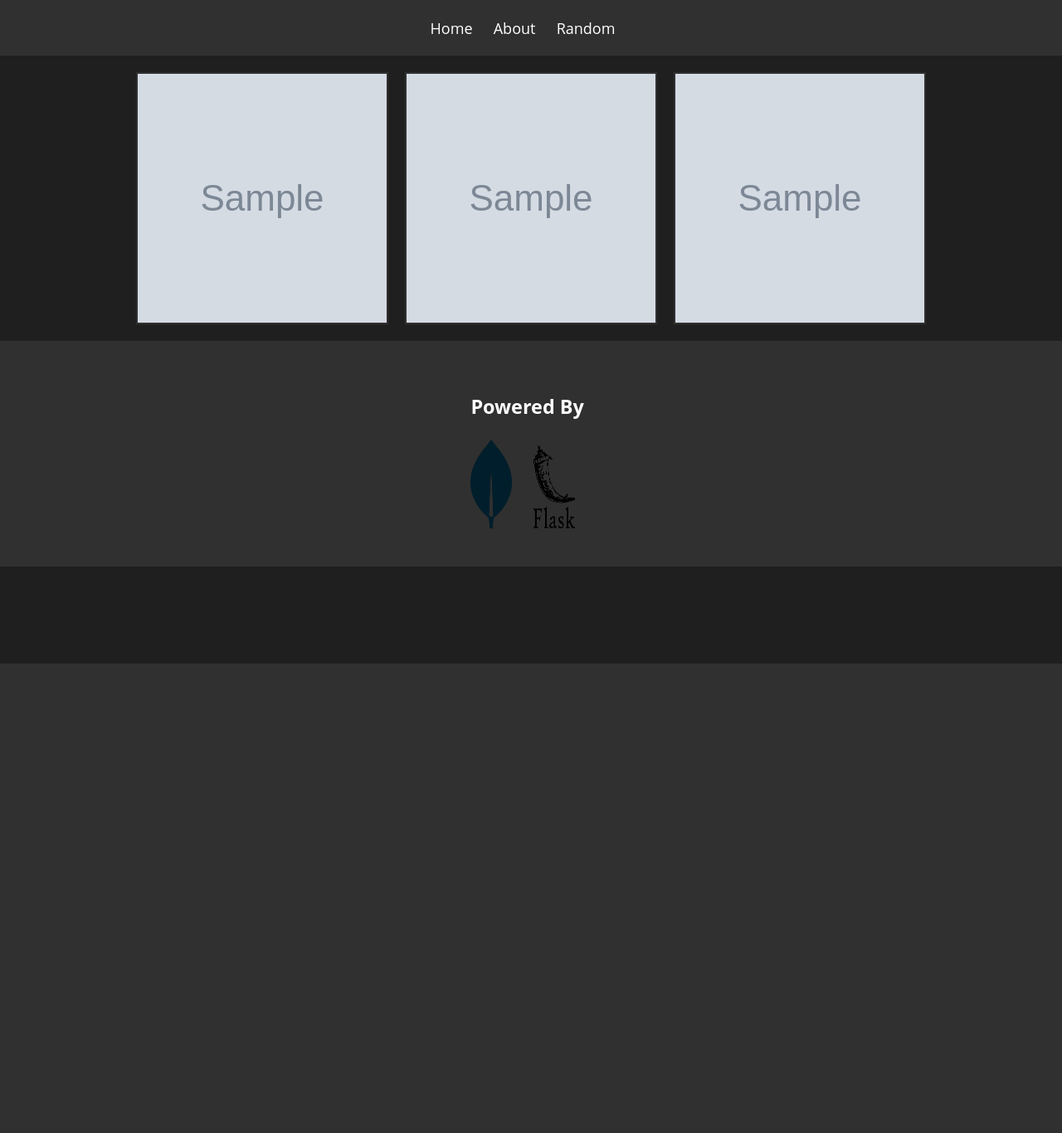
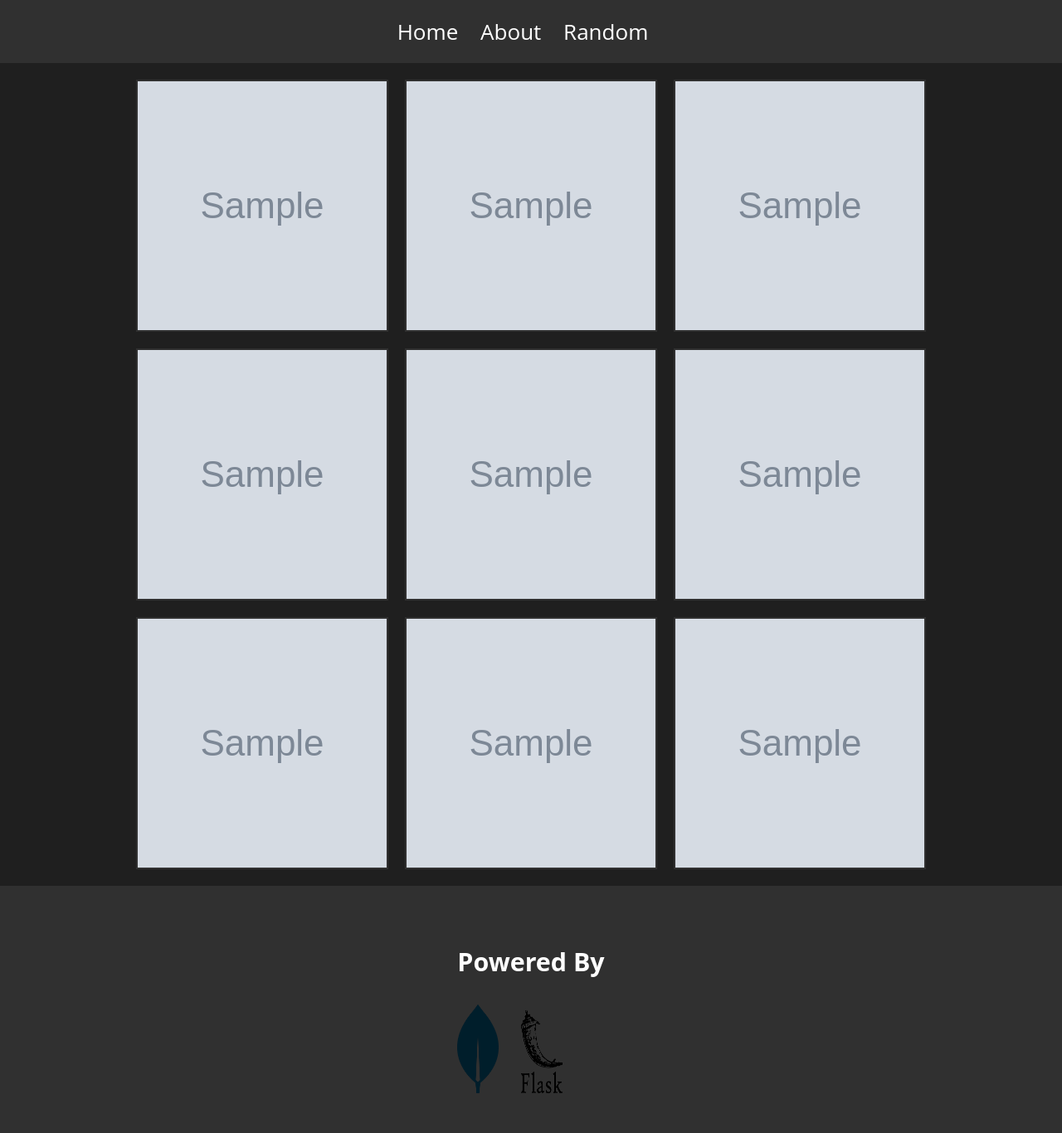
Before and after one commit to JamisonHunter/astronomicalonline.com, a Flask app: template templates/index.html in a window 1280 px wide. Shown: the whole page at 83% size. Before the commit the page ends 800 px from the top, so only its background shows below. Run offline with Flask 3, Linux system fonts and the light colour scheme; the template is opened without the code that fills it: most values are stand-ins (such as "Sample title", 1, 10 or a date in 2020); grey boxes marked "Sample" are stand-in pictures.

Commit message:
Added Home Images & Increased Font Size

```diff
--- a/main.py
+++ b/main.py
@@ -29,14 +29,32 @@ def index():
   # Query MongoDB for the documents with the dates of the two previous days
   date_1 = datetime.strptime(date_current, "%Y-%m-%d") - timedelta(days=1)
   date_2 = datetime.strptime(date_current, "%Y-%m-%d") - timedelta(days=2)
+  date_3 = datetime.strptime(date_current, "%Y-%m-%d") - timedelta(days=3)
+  date_4 = datetime.strptime(date_current, "%Y-%m-%d") - timedelta(days=4)
+  date_5 = datetime.strptime(date_current, "%Y-%m-%d") - timedelta(days=5)
+  date_6 = datetime.strptime(date_current, "%Y-%m-%d") - timedelta(days=6)
+  date_7 = datetime.strptime(date_current, "%Y-%m-%d") - timedelta(days=7)
+  date_8 = datetime.strptime(date_current, "%Y-%m-%d") - timedelta(days=8)
 
   image_1 = collection.find_one({"Date": date_1.strftime("%Y-%m-%d")})
   image_2 = collection.find_one({"Date": date_2.strftime("%Y-%m-%d")})
+  image_3 = collection.find_one({"Date": date_3.strftime("%Y-%m-%d")})
+  image_4 = collection.find_one({"Date": date_4.strftime("%Y-%m-%d")})
+  image_5 = collection.find_one({"Date": date_5.strftime("%Y-%m-%d")})
+  image_6 = collection.find_one({"Date": date_6.strftime("%Y-%m-%d")})
+  image_7 = collection.find_one({"Date": date_7.strftime("%Y-%m-%d")})
+  image_8 = collection.find_one({"Date": date_8.strftime("%Y-%m-%d")})
 
   return render_template("index.html",
                          image=most_recent_image,
                          image_1=image_1,
-                         image_2=image_2)
+                         image_2=image_2,
+                         image_3=image_3,
+                         image_4=image_4,
+                         image_5=image_5,
+                         image_6=image_6,
+                         image_7=image_7,
+                         image_8=image_8)
 
 
 # About
--- a/static/style.css
+++ b/static/style.css
@@ -3,7 +3,7 @@ body {
   margin: 0;
   padding: 0;
   font-family: "Open Sans", sans-serif;
-  font-size: 20px;
+  font-size: 26px;
   color: white;
 }
 
@@ -115,7 +115,7 @@ nav ul li {
 nav ul li a {
   text-decoration: none;
   color: #ffffff;
-  font-size: 18px;
+  font-size: 26px;
 }
 
 nav ul li a:hover {
@@ -147,17 +147,13 @@ footer {
 .source-code {
   text-decoration: none;
   color: #ffffff;
-  font-size: 18px;
+  font-size: 26px;
 }
 
 .source-code:hover {
   color: blue;
 }
 
-a {
-  font-size: 20px;
-}
-
 .about-title-box {
   text-align: center;
 }
--- a/templates/index.html
+++ b/templates/index.html
@@ -40,6 +40,56 @@
         </div>
     </div>
 
+    <!-- Container 2 -->
+
+    <div class="container">
+      <div class="main-img">
+          <a href="/image_details/{{ image_3['_id'] }}">
+              <img src="{{ image_3['Image URL'] }}" alt="NASA Image of the Day" class="image" id="apod-image">
+          </a>
+          <div class="tooltip">{{ image_3['Title'] }}</div> <!-- Tooltip -->
+      </div>
+
+        <div class="img-4 small-img">
+            <a href="/image_details/{{ image_4['_id'] }}">
+                <img src="{{ image_4['Image URL'] }}" alt="NASA Image of the Day as of yesterday." class="image_1" id="apod-image">
+            </a>
+            <div class="tooltip">{{ image_4['Title'] }}</div> <!-- Tooltip -->
+        </div>
+
+        <div class="img-5 small-img">
+            <a href="/image_details/{{ image_5['_id'] }}">
+                <img src="{{ image_5['Image URL'] }}" alt="NASA Image of the Day as of yesterday." class="image_2" id="apod-image">
+            </a>
+            <div class="tooltip">{{ image_5['Title'] }}</div> <!-- Tooltip -->
+        </div>
+    </div>
+
+    <!-- Container 3 -->
+
+    <div class="container">
+      <div class="main-img">
+          <a href="/image_details/{{ image_6['_id'] }}">
+              <img src="{{ image_6['Image URL'] }}" alt="NASA Image of the Day" class="image" id="apod-image">
+          </a>
+          <div class="tooltip">{{ image_6['Title'] }}</div> <!-- Tooltip -->
+      </div>
+
+        <div class="img-7 small-img">
+            <a href="/image_details/{{ image_7['_id'] }}">
+                <img src="{{ image_7['Image URL'] }}" alt="NASA Image of the Day as of yesterday." class="image_1" id="apod-image">
+            </a>
+            <div class="tooltip">{{ image_7['Title'] }}</div> <!-- Tooltip -->
+        </div>
+
+        <div class="img-8 small-img">
+            <a href="/image_details/{{ image_8['_id'] }}">
+                <img src="{{ image_8['Image URL'] }}" alt="NASA Image of the Day as of yesterday." class="image_2" id="apod-image">
+            </a>
+            <div class="tooltip">{{ image_8['Title'] }}</div> <!-- Tooltip -->
+        </div>
+    </div>
+
   <footer>
     <div class="container">
       <div class="technologies">
```
